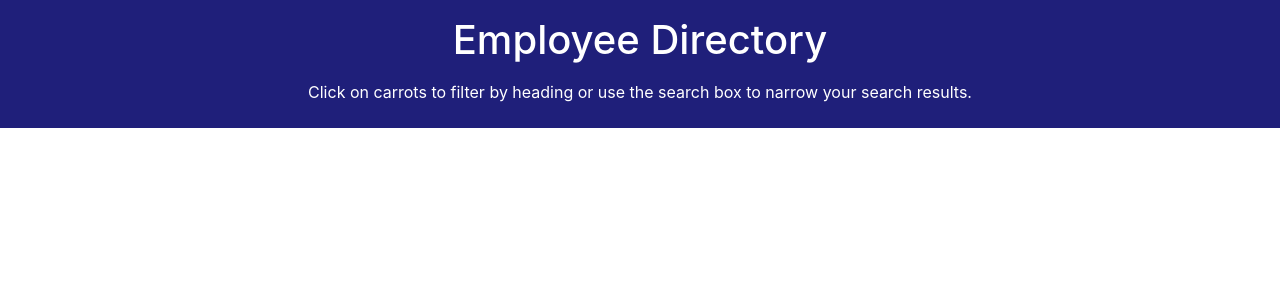
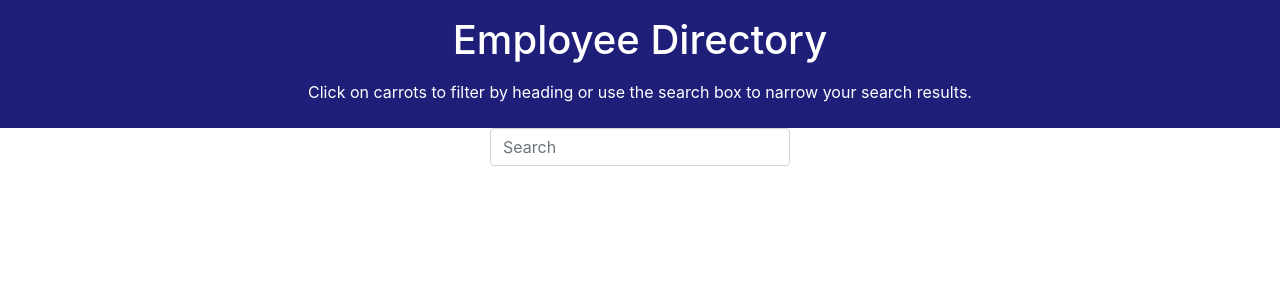
Before and after one commit to katwithaC/19-Employee-Directoryy, a React (Create React App) app in the folder employee-directory/: page / in a window 1280 px wide. Shown: the top 300 px of the page. Built offline with nearby package versions, Linux system fonts and the light colour scheme.

Commit message:
adding SearchForm component and style.css

```diff
--- a/employee-directory/src/App.js
+++ b/employee-directory/src/App.js
@@ -1,12 +1,14 @@
 import React from "react";
 
 import Header from "./components/Header";
+import SearchForm from "./components/SearchForm";
 
 
 function App() {
     return (
         <div>
         <Header />
+        <SearchForm />
         </div>
 
 
--- /dev/null
+++ b/employee-directory/src/components/SearchForm/index.js
@@ -0,0 +1,28 @@
+import React from "react";
+import "./style.css";
+
+function SearchForm(props) {
+  return (
+    <div className= "containter">
+    <form>
+
+      <div className="form-group">
+
+        <input
+          onChange={props.handleInputChange}
+          value={props.value}
+          name="search"
+          type="text"
+          className="form-control"
+          placeholder="Search"
+          id="search"
+        />
+        <br />
+
+      </div>
+    </form>
+    </div>
+  );
+}
+
+export default SearchForm;
--- /dev/null
+++ b/employee-directory/src/components/SearchForm/style.css
@@ -0,0 +1,7 @@
+form {
+    width: 300px;
+    height: 100px;
+    justify-content: center;
+    margin: auto;
+
+}
```
Also changed, not shown: 1 other file (tests, documents, lock files or other folders).
